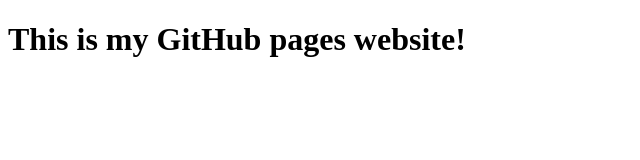
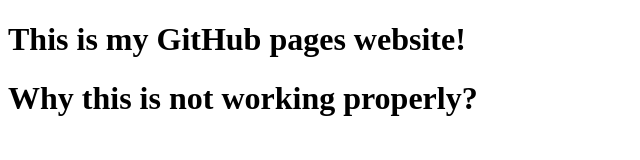
Before and after one commit to cblacksheep/cblacksheep.github.io, a plain HTML site: page index.html in a window 1280 px wide. Shown: the whole page, without its empty margins (0-640 px from the left). Drawn offline with Linux system fonts and the light colour scheme.

Commit message:
Why is it no working?

```diff
--- a/index.html
+++ b/index.html
@@ -8,5 +8,6 @@
 </head>
 <body>
     <h1>This is my GitHub pages website!</h1>
+    <h1>Why this is not working properly?</h1>
 </body>
 </html>
```
